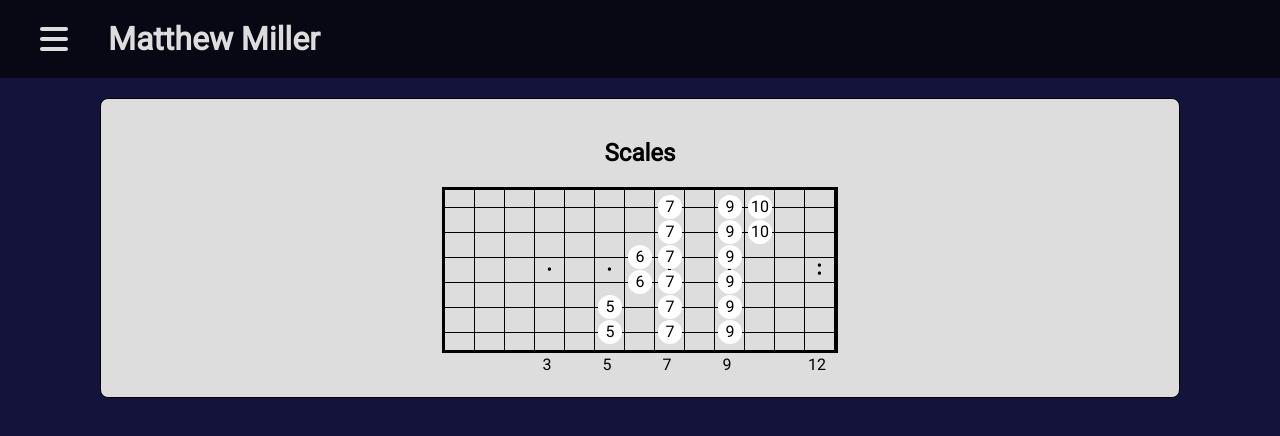
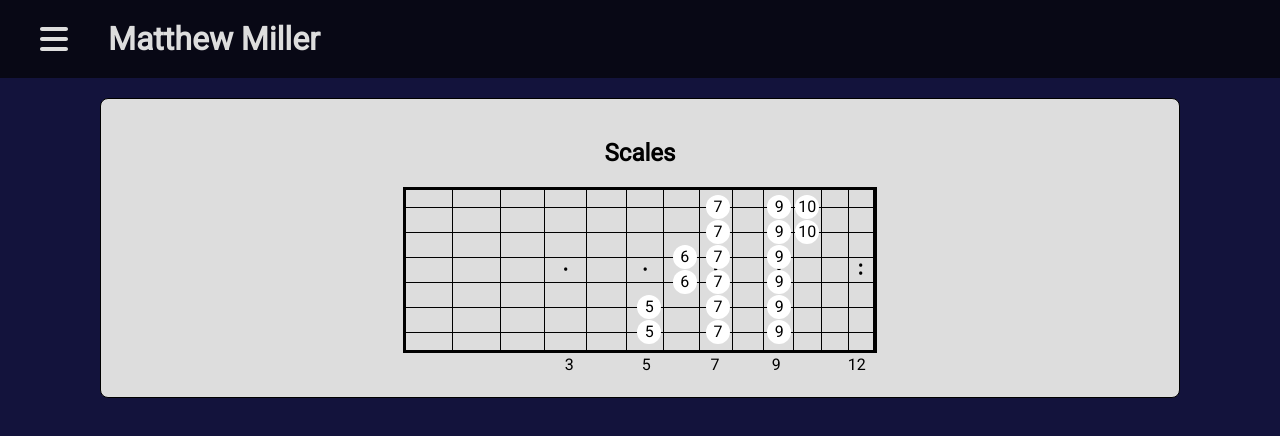
Before and after one commit to milmd90/mattdeanmiller, a React (Create React App) app in the folder client/: page /scales in a window 1280 px wide. Shown: the top 436 px of the page. Built offline with nearby package versions, Linux system fonts and the light colour scheme.

Commit message:
fret scaled

```diff
--- a/client/src/components/fretboard/index.tsx
+++ b/client/src/components/fretboard/index.tsx
@@ -14,7 +14,7 @@ function FretboardString(props: {
   frets: number[]
 }) {
   const frets = range(props.start, props.end).map((i) => {
-    return <span className='fret-box'>
+    return <span className={`fret-box fret-${i}`}>
       <div className={`fret-value ${props.frets.includes(i) ? `tone-x` : ''}`}>
         {props.frets.includes(i) ? i : ''}
       </div>
@@ -34,11 +34,11 @@ function FretboardMarkers(props: {
   frets: number[]
 }) {
   const frets = range(props.start, props.end).map((i) => {
-    return <span className='fret-box'>
+    return <span className={`fret-box fret-${i}`} >
       <div className='fret-value'>
         {props.frets.includes(i) ? i : ''}
       </div>
-    </span>
+    </span >
   })
 
   return (
@@ -62,7 +62,7 @@ function Frets(props: {
     } else if (props.fretMarkers.includes(i)) {
       fretMarkers.push(<div className='fret-marker'>{'\u2022'}</div>);
     }
-    return <span className='fret'>
+    return <span className={`fret fret-${i}`}>
       {fretMarkers}
     </span>
   })
--- a/client/src/styles/index.css
+++ b/client/src/styles/index.css
@@ -547,6 +547,102 @@ a {
   border-right: solid black 1px;
 }
 
+:root {
+  --fret-scale: 50;
+}
+
+.fret-0 {
+  width: calc(0.944px * var(--fret-scale));
+}
+
+.fret-1 {
+  width: calc(0.944px * var(--fret-scale));
+}
+
+.fret-2 {
+  width: calc(0.891px * var(--fret-scale));
+}
+
+.fret-3 {
+  width: calc(0.841px * var(--fret-scale));
+}
+
+.fret-4 {
+  width: calc(0.794px * var(--fret-scale));
+}
+
+.fret-5 {
+  width: calc(0.749px * var(--fret-scale));
+}
+
+.fret-6 {
+  width: calc(.707px * var(--fret-scale));
+}
+
+.fret-7 {
+  width: calc(.667px * var(--fret-scale));
+}
+
+.fret-8 {
+  width: calc(.630px * var(--fret-scale));
+}
+
+.fret-9 {
+  width: calc(.5951px * var(--fret-scale));
+}
+
+.fret-10 {
+  width: calc(.561px * var(--fret-scale));
+}
+
+.fret-11 {
+  width: calc(.530px * var(--fret-scale));
+}
+
+.fret-12 {
+  width: calc(.500px * var(--fret-scale));
+}
+
+.fret-13 {
+  width: calc(.472px * var(--fret-scale));
+}
+
+.fret-14 {
+  width: calc(.445px * var(--fret-scale));
+}
+
+.fret-15 {
+  width: calc(.420px * var(--fret-scale));
+}
+
+.fret-16 {
+  width: calc(.397px * var(--fret-scale));
+}
+
+.fret-17 {
+  width: calc(.375px * var(--fret-scale));
+}
+
+.fret-18 {
+  width: calc(.354px * var(--fret-scale));
+}
+
+.fret-19 {
+  width: calc(.334px * var(--fret-scale));
+}
+
+.fret-20 {
+  width: calc(.315px * var(--fret-scale));
+}
+
+.fret-21 {
+  width: calc(297px * var(--fret-scale));
+}
+
+.fret-22 {
+  width: calc(1px * var(--fret-scale));
+}
+
 .fret-marker {
   display: flex;
   flex-direction: column;
@@ -576,7 +672,6 @@ a {
   justify-content: flex-end;
   align-items: center;
   height: 24px;
-  width: 30px;
   padding-right: 3px;
 }
 
```
